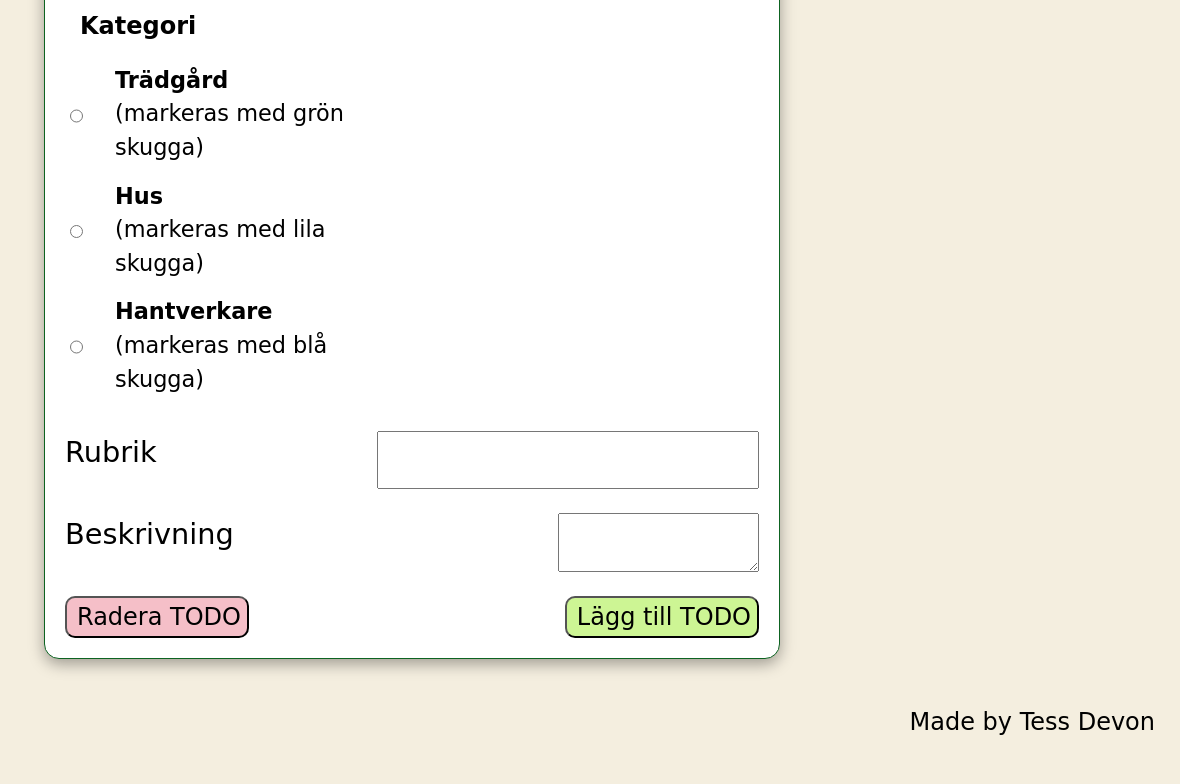
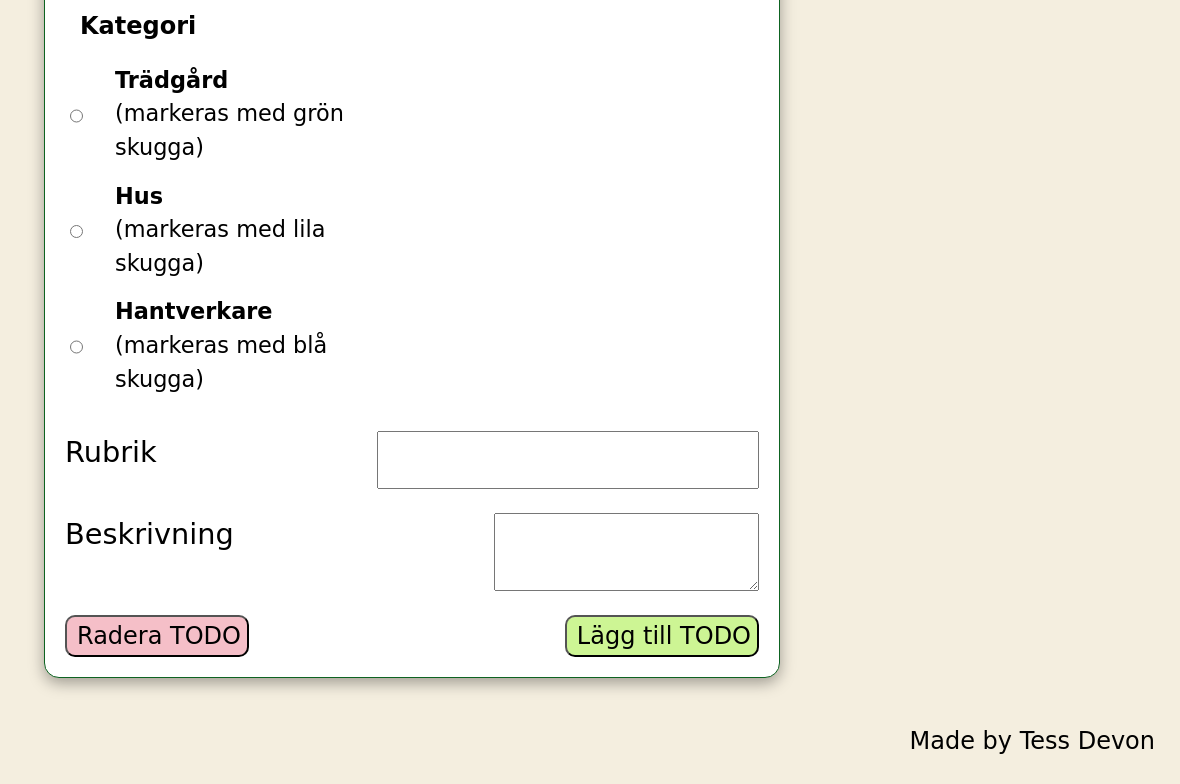
Before and after one commit to TessDevon/TodoAtHome, a website built with Vite: page index.html in a window 1536 px wide. Shown: the part 2374-3158 px from the top of the page, without its empty margins (356-1536 px from the left). Built offline with nearby package versions, Linux system fonts and the light colour scheme; a web font is replaced by a local one.

Commit message:
Fixes; styled textarea

```diff
--- a/src/style/style.scss
+++ b/src/style/style.scss
@@ -5,7 +5,7 @@
 ----------------- MAIN ---------------------------------------------------------
 ----------------------------------------------------------------------------- */
 
-span, p, h2, button, input {
+textarea, span, p, h2, button, input {
   font-family: 'Dekko', cursive;
 }
 
@@ -257,7 +257,7 @@ footer{
     padding-left: 10px;
   }
 
-  .deliteTODOButton, .doneButtonClass, .addNewTODOButton, .deliteButtonClass{
+  textarea, .deliteTODOButton, .doneButtonClass, .addNewTODOButton, .deliteButtonClass{
     font-size: 1.5rem;
   }
 
@@ -317,7 +317,7 @@ footer{
     font-size: 2rem;
   }
 
-  .addNewTODOButton, .deliteTODOButton, .deliteButtonClass{
+  textarea, .addNewTODOButton, .deliteTODOButton, .deliteButtonClass{
     font-size: 1.5rem;
   }
 
```
